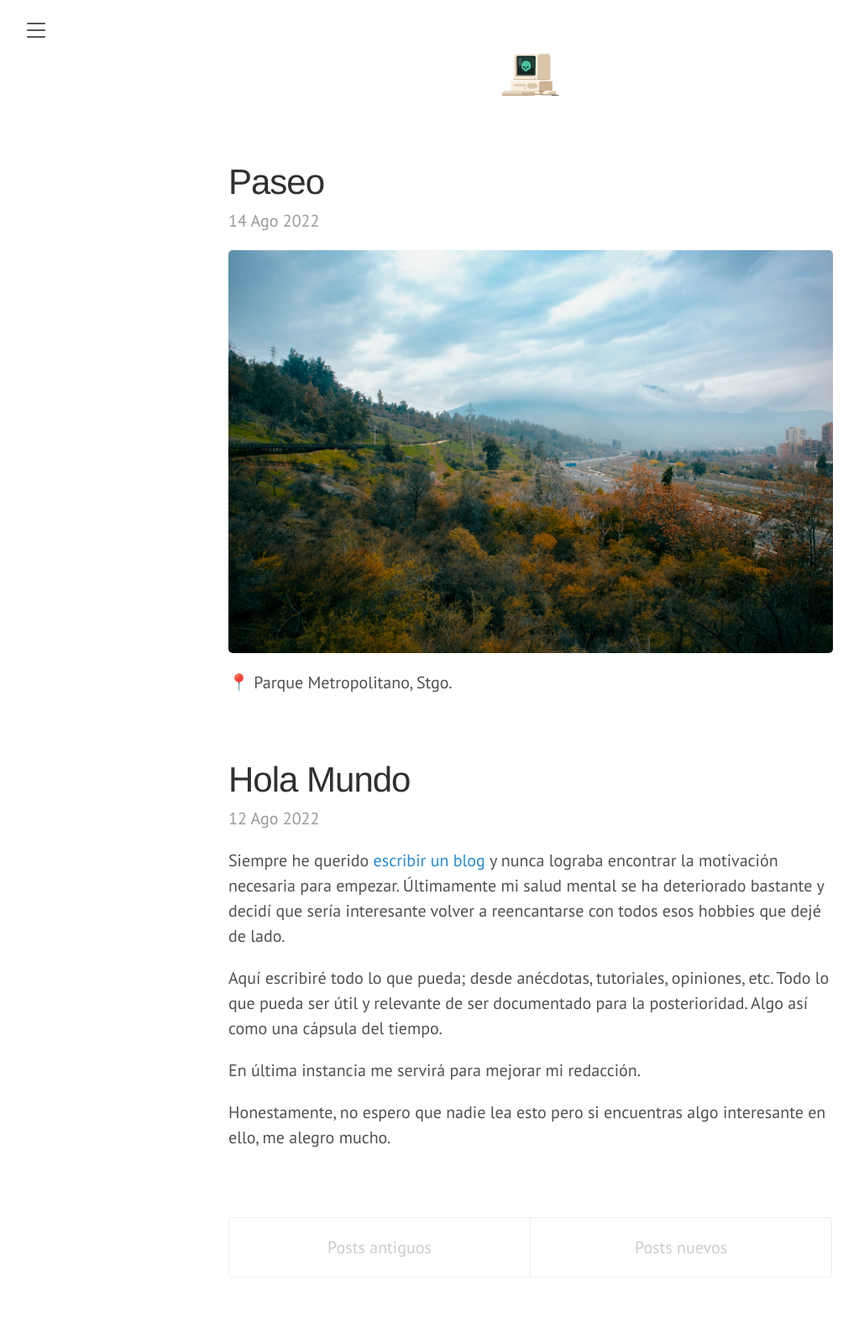
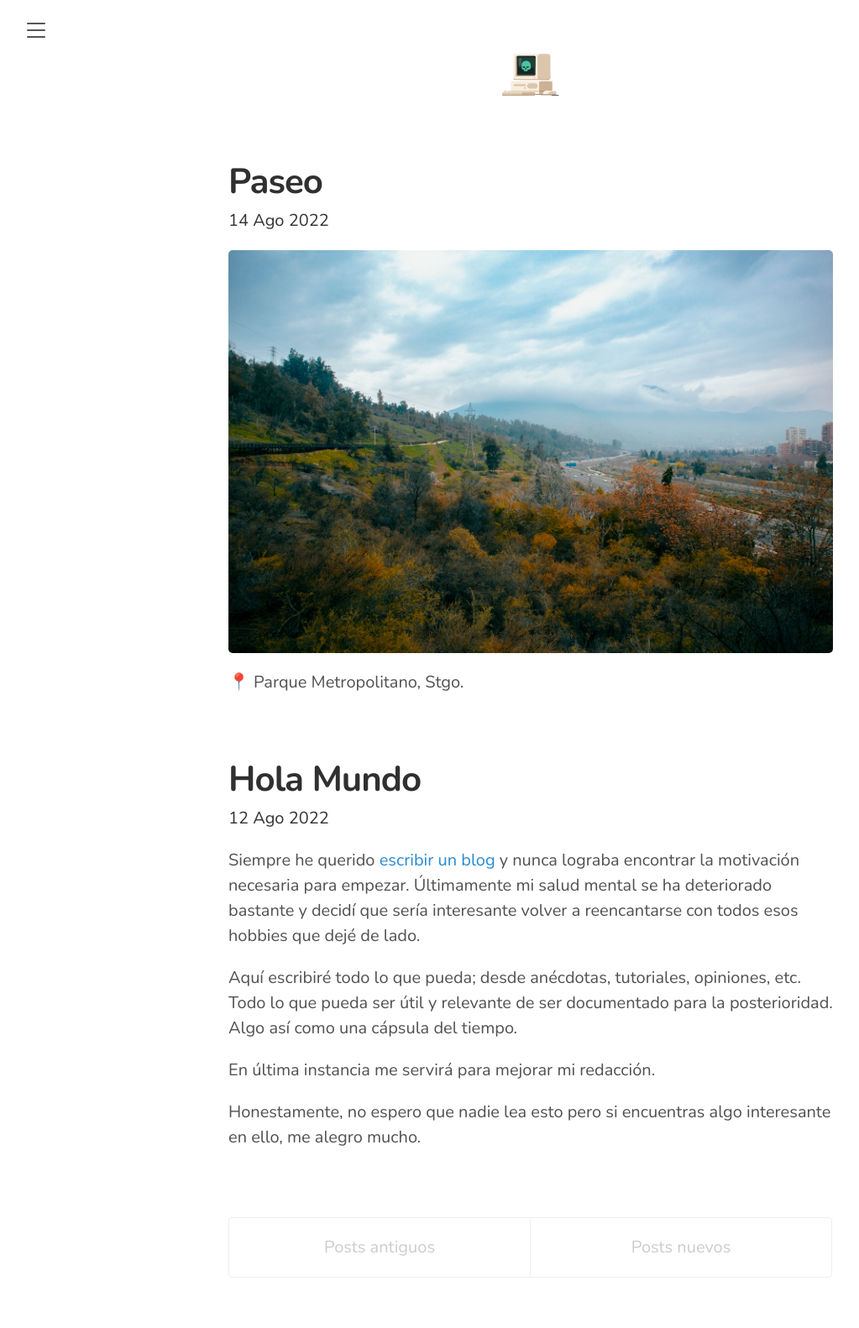
Before and after one commit to darriagada/darriagada.github.io, a Jekyll site: the page built from index.html, in a window 1280 px wide. Shown: the whole page at 84% size, without its empty margins (8-1031 px from the left). Built offline with Jekyll 4.4.1, drawn with Linux system fonts in a browser that asks for light colours; some web fonts are replaced; the list of posts is cut into pages by our own code; comment, search, counter and statistics services are not loaded.

Commit message:
Update layout

```diff
--- a/_includes/head.html
+++ b/_includes/head.html
@@ -21,7 +21,7 @@
   <link rel="stylesheet" href="{{ '/public/css/lanyon.css' | absolute_url }}">
   <link rel="preconnect" href="https://fonts.googleapis.com">
   <link rel="preconnect" href="https://fonts.gstatic.com" crossorigin>
-  <link href="https://fonts.googleapis.com/css2?family=Farro:wght@500&family=PT+Sans:ital@0;1&display=swap" rel="stylesheet">
+  <link href="https://fonts.googleapis.com/css2?family=Nunito:ital,wght@0,400;0,700;1,400&display=swap" rel="stylesheet">
 
   <!-- dark theme using DarkReader -->
   <script src="//unpkg.com/darkreader@4.9.55/darkreader.js"></script>
--- a/public/css/lanyon.css
+++ b/public/css/lanyon.css
@@ -53,12 +53,12 @@
 }*/
 
 html {
-  font-family: "PT Sans", Helvetica, Arial, sans-serif;
+  font-family: "Nunito", Helvetica, Arial, sans-serif;
 }
 
 h1, h2, h3, h4, h5, h6 {
-  font-family: "Farro", Helvetica, Arial, sans-serif;
-  font-weight: 500;
+  font-family: "Nunito", Helvetica, Arial, sans-serif;
+  font-weight: 700;
   color: #313131;
   letter-spacing: -.025rem;
 }
@@ -216,7 +216,7 @@
   width: 14rem;
   visibility: hidden;
   overflow-y: auto;
-  font-family: "PT Sans", Helvetica, Arial, sans-serif;
+  font-family: "Nunito", Helvetica, Arial, sans-serif;
   font-size: .875rem; /* 15px */
   color: rgba(255,255,255,.6);
   background-color: #202020;
@@ -391,7 +391,7 @@
   display: block;
   margin-top: 0.5rem; /* -.5rem */
   margin-bottom: 1rem;
-  color: #9a9a9a;
+  color: #333;
 }
 
 /* Related posts */
@@ -431,7 +431,7 @@
   overflow: hidden; /* clearfix */
   margin-left: -1rem;
   margin-right: -1rem;
-  font-family: "PT Sans", Helvetica, Arial, sans-serif;
+  font-family: "Nunito", Helvetica, Arial, sans-serif;
   color: #ccc;
   text-align: center;
 }
```
